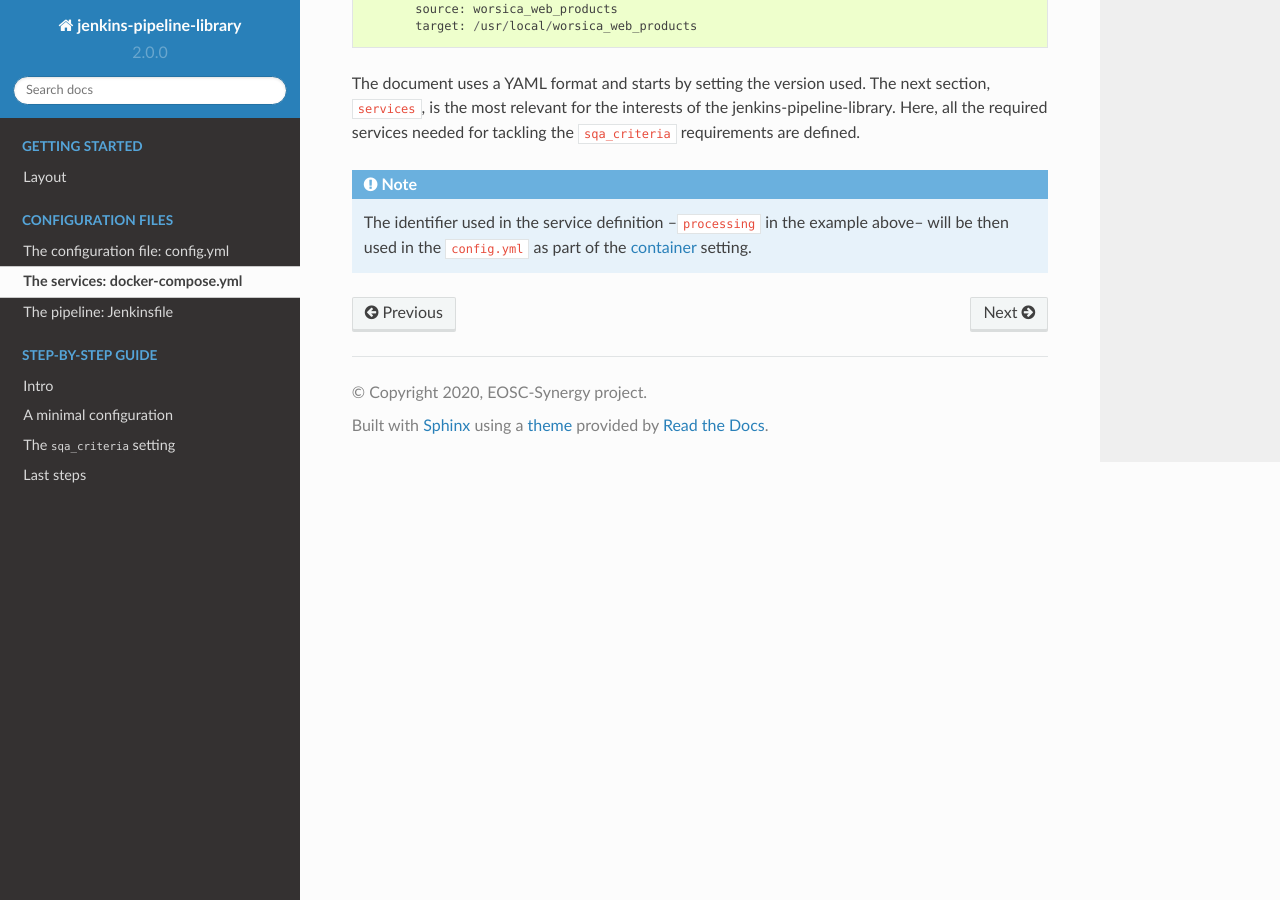
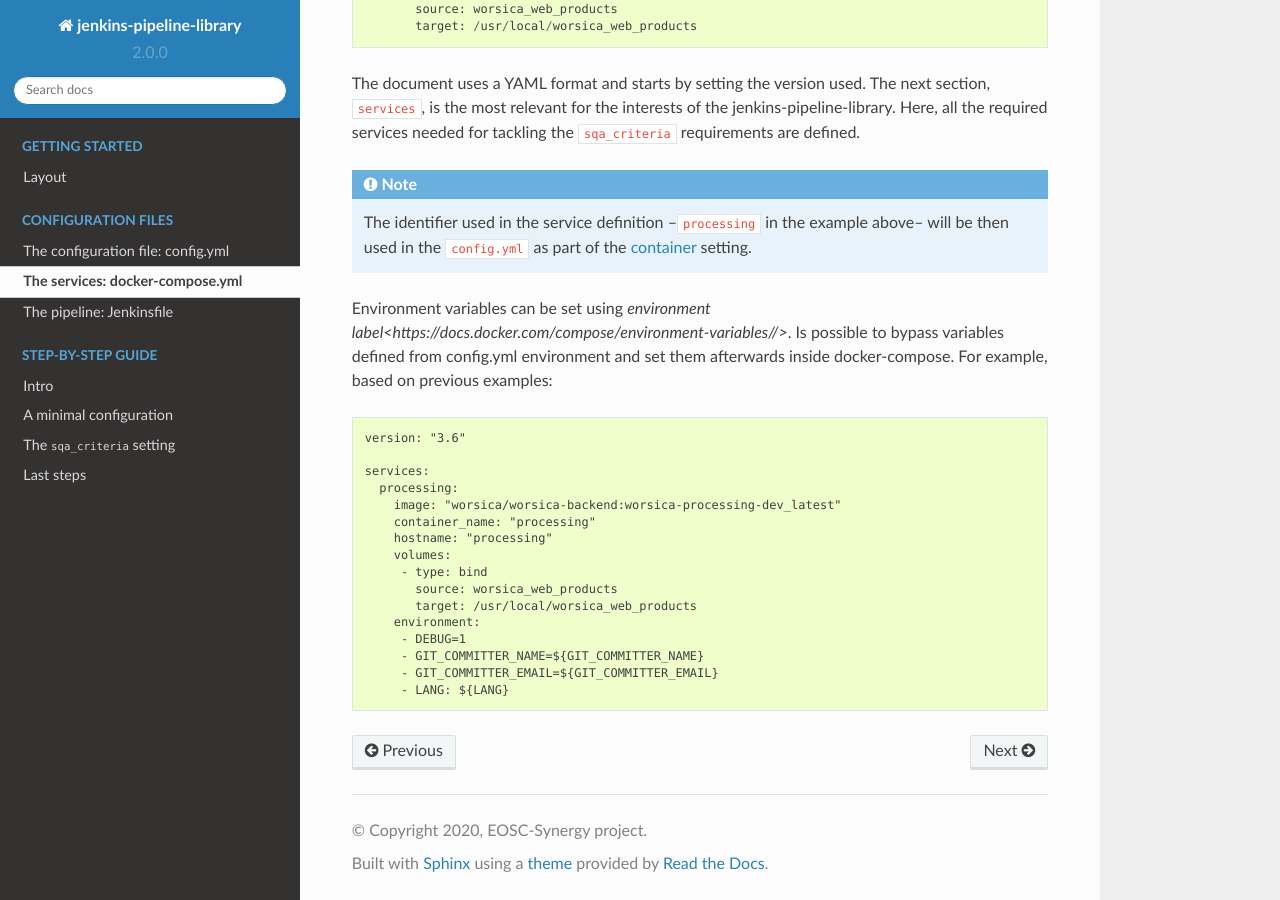
Before and after one commit to indigo-dc/jenkins-pipeline-library, a Sphinx documentation site: the page built from docs/user/docker_compose.rst, in a window 1280 px wide and 900 px high, scrolled down 641 px. Built offline with Sphinx 7.4.7 and the Read the Docs theme 2.0.0, drawn with Linux system fonts in a browser that asks for light colours.

```diff
--- a/docs/user/docker_compose.rst
+++ b/docs/user/docker_compose.rst
@@ -39,3 +39,26 @@ the ``sqa_criteria`` requirements are defined.
    The identifier used in the service definition --``processing`` in the
    example above-- will be then used in the ``config.yml`` as part of the
    :ref:`config-container-setting` setting.
+
+Environment variables can be set using `environment label<https://docs.docker.com/compose/environment-variables//>`.
+Is possible to bypass variables defined from config.yml environment
+and set them afterwards inside docker-compose. For example, based on previous examples:
+
+.. code-block::
+
+   version: "3.6"
+
+   services:
+     processing:
+       image: "worsica/worsica-backend:worsica-processing-dev_latest"
+       container_name: "processing"
+       hostname: "processing"
+       volumes:
+        - type: bind
+          source: worsica_web_products
+          target: /usr/local/worsica_web_products
+       environment:
+        - DEBUG=1
+        - GIT_COMMITTER_NAME=${GIT_COMMITTER_NAME}
+        - GIT_COMMITTER_EMAIL=${GIT_COMMITTER_EMAIL}
+        - LANG: ${LANG}
--- a/docs/user/step_by_step/min_configuration.rst
+++ b/docs/user/step_by_step/min_configuration.rst
@@ -59,7 +59,7 @@ following steps set up the minimum layout:
 
    .. code:: bash
 
-      $ cat <<EOF > .sqa/config.yml
+      $ cat <<EOF > .sqa/docker-compose.yml
       version: "3.6"
       EOF
 
```
Also changed, not shown: docs/user/config_file.rst (+4 -4 lines), docs/user/step_by_step/sqa_criteria.rst (+6 -6 lines).
